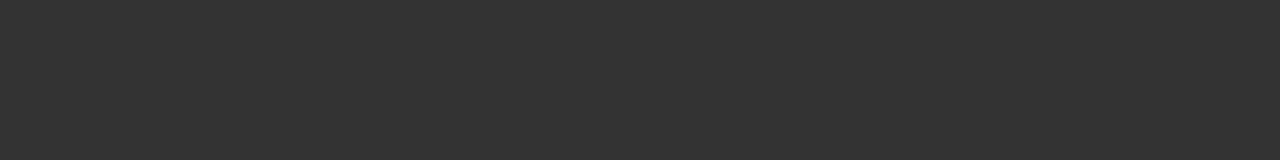
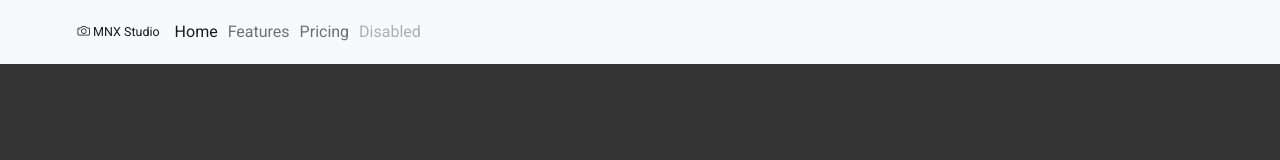
Before and after one commit to EwelinaManiecka/mnx-studio-bootstrap, a plain HTML site: page index.html in a window 1280 px wide. Drawn offline with nearby package versions, Linux system fonts and the light colour scheme.

Commit message:
add nav and icon in navbar

```diff
--- a/index.html
+++ b/index.html
@@ -23,6 +23,38 @@
     <link rel="stylesheet" href="./css/styles.css" />
   </head>
   <body>
+    <nav class="navbar navbar-expand-lg navbar-light bg-light py-4 fixed-top">
+      <div class="container">
+        <a class="navbar-brand" href="#"
+          ><i class="bi bi-camera"></i> MNX Studio</a
+        >
+        <button
+          class="navbar-toggler"
+          type="button"
+          data-bs-toggle="collapse"
+          data-bs-target="#navbarNavAltMarkup"
+          aria-controls="navbarNavAltMarkup"
+          aria-expanded="false"
+          aria-label="Toggle navigation"
+        >
+          <span class="navbar-toggler-icon"></span>
+        </button>
+        <div class="collapse navbar-collapse" id="navbarNavAltMarkup">
+          <div class="navbar-nav">
+            <a class="nav-link active" aria-current="page" href="#">Home</a>
+            <a class="nav-link" href="#">Features</a>
+            <a class="nav-link" href="#">Pricing</a>
+            <a
+              class="nav-link disabled"
+              href="#"
+              tabindex="-1"
+              aria-disabled="true"
+              >Disabled</a
+            >
+          </div>
+        </div>
+      </div>
+    </nav>
     <script
       src="https://cdn.jsdelivr.net/npm/bootstrap@5.0.2/dist/js/bootstrap.bundle.min.js"
       integrity="sha384-MrcW6ZMFYlzcLA8Nl+NtUVF0sA7MsXsP1UyJoMp4YLEuNSfAP+JcXn/tWtIaxVXM"
```
